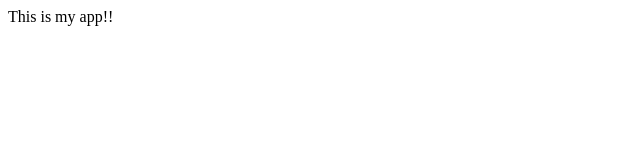
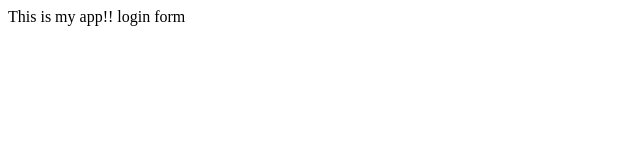
Before and after one commit to ja-ho/myAppSample, a plain HTML site: page index.html in a window 1280 px wide. Shown: the full height of the page, 0-640 px from the left. Drawn offline with Linux system fonts and the light colour scheme.

Commit message:
login form

```diff
--- /dev/null
+++ b/dir2/app2.js
@@ -0,0 +1 @@
+console.log(123);
--- a/index.html
+++ b/index.html
@@ -5,5 +5,6 @@
 
 	<body>
 		This is my app!!
+		login form
 	</body>
 </html>
```
Also changed, not shown: login.html (added, +1 -0 lines), log.txt (added).
